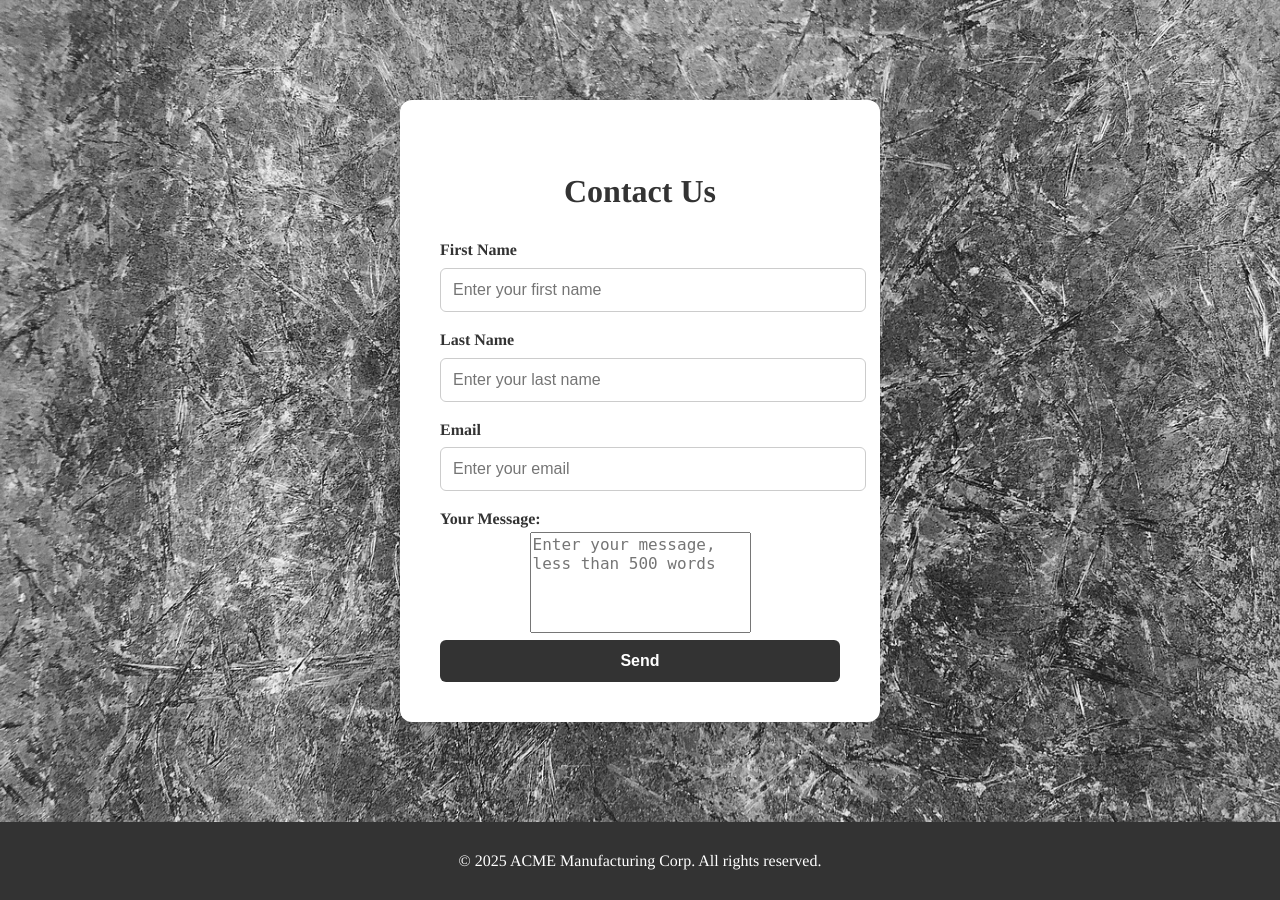
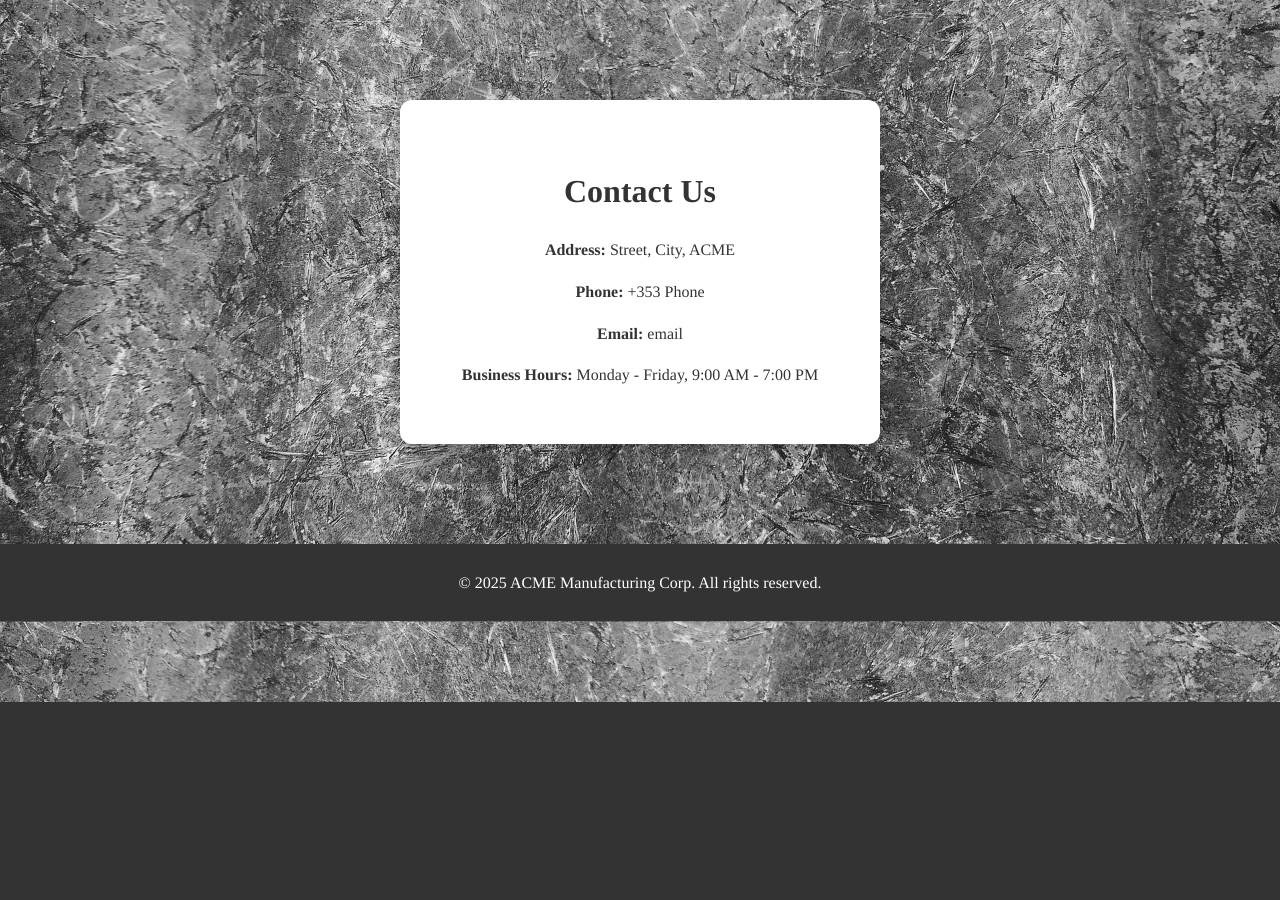
Before and after one commit to harshdabhi/web_project, a Django app: template web_django/myapp/templates/contact.html in a window 1280 px wide. Shown: the part 98-998 px from the top of the page. After the commit the page ends 800 px from the top, so only its background shows below. Run offline with Django 5.2, Linux system fonts and the light colour scheme; the template is opened without the code that fills it, so the values that code supplies are empty.

Commit message:
Update contact.html

```diff
--- a/web_django/myapp/templates/contact.html
+++ b/web_django/myapp/templates/contact.html
@@ -42,21 +42,16 @@
     </header>
 
     <section class="contact-container">
-         <!--container for the contact form-->
+        <!--container for the contact information-->
         <h2>Contact Us</h2> <!--title of the section-->
-        <form id="contact-form"> <!--the user is not redirected to anything because we cannot use javascript yet-->
-            <label for="first-name">First Name</label> <!--label for the first name input field-->
-            <input type="text" name="first-name" id="first-name" required placeholder="Enter your first name"> <!--first name input field-->
-            <label for="last-name">Last Name</label> <!--label for the last name input field-->
-            <input type="text" name="last-name" id="last-name" required placeholder="Enter your last name">  <!--last name input field-->
-            <label for="email">Email</label> <!--label for the email input field-->
-            <input type="email" name="email" id="email" required placeholder="Enter your email">
-            <label for="message">Your Message:</label> <!--label for the message input field-->
-            <textarea name="message" rows="5" id="message" required placeholder="Enter your message, less than 500 words"></textarea> <!--text input-->
+        <div class="contact-info">
+            <p><strong>Address:</strong> Street, City, ACME</p>
+            <p><strong>Phone:</strong> +353 Phone</p>
+            <p><strong>Email:</strong> email </p>
+            <p><strong>Business Hours:</strong> Monday - Friday, 9:00 AM - 7:00 PM</p>
+        </div>
+    </section>
 
-            <button type="submit" class="btnsub">Send</button><!--submit button for the form-->
-        </form>
-    </section>
 
     <footer>
         <!--footer section for copyright information-->
```
